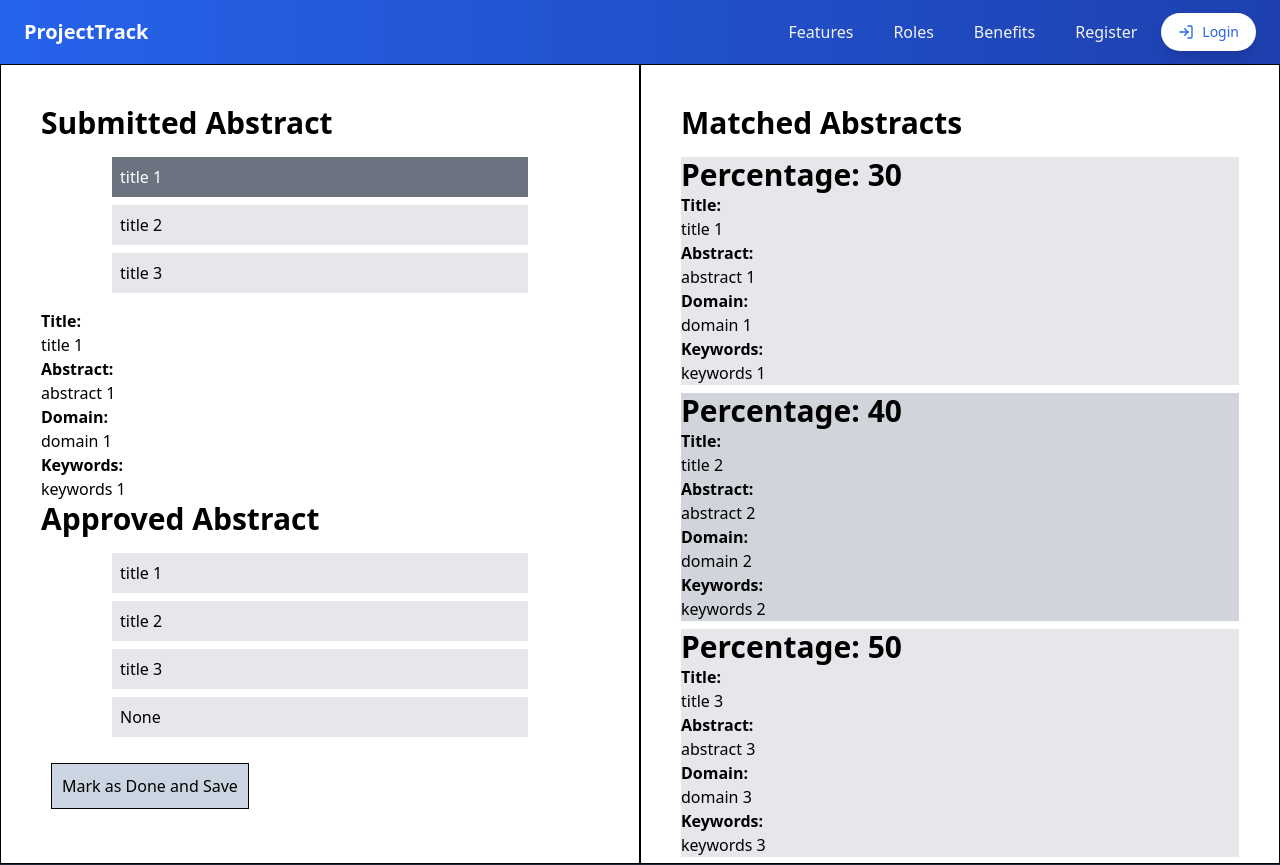
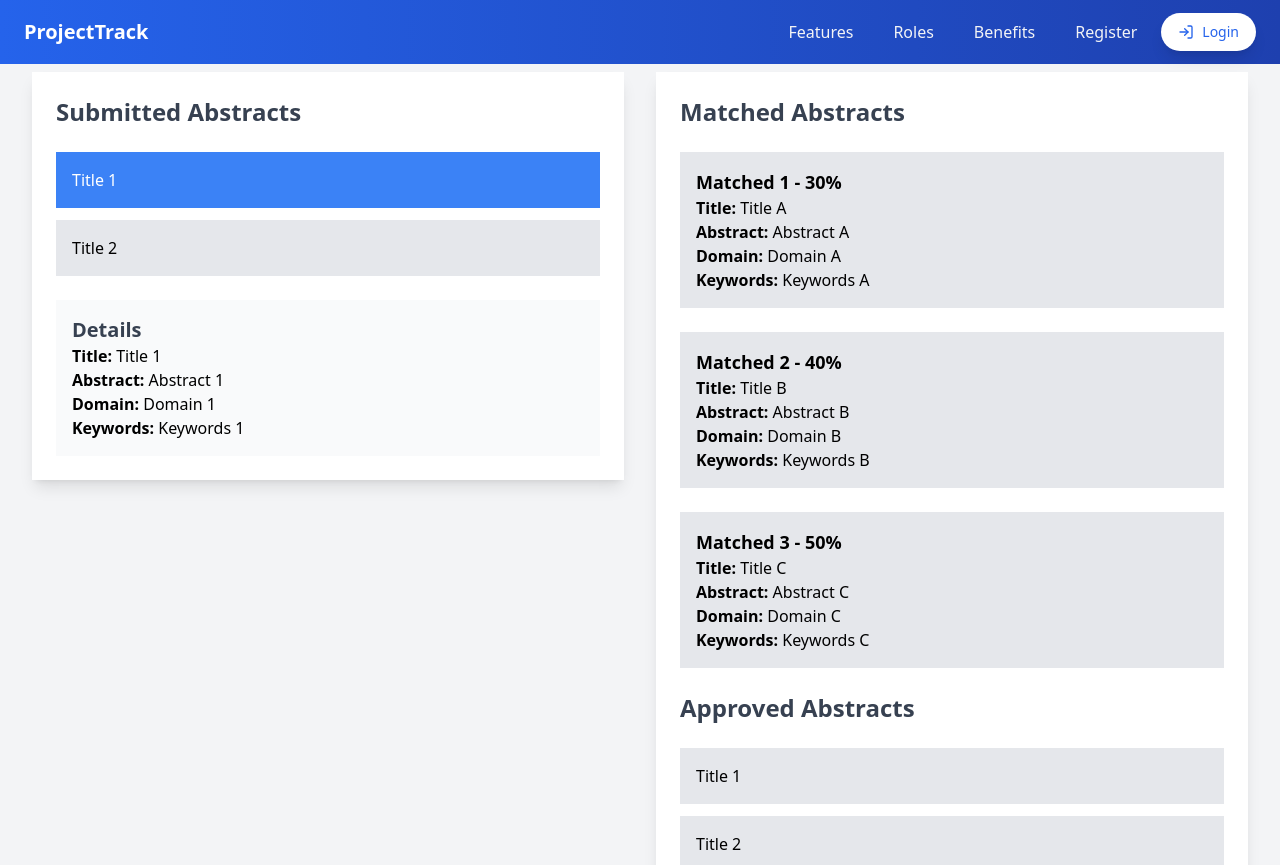
Before and after one commit to SumitBachhav/projectTrack, a React (Vite) app in the folder frontend/: page /staff/topicReview/1 in a window 1280 px wide. Shown: the top 865 px of the page. Built offline with nearby package versions, Linux system fonts and the light colour scheme.

Commit message:
Update TopicReview.jsx
TopicReview.jsx file has edited (UI)

```diff
--- a/frontend/src/components/staff/TopicReview.jsx
+++ b/frontend/src/components/staff/TopicReview.jsx
@@ -1,117 +1,118 @@
-import React, { useState, useEffect } from 'react'
-import axios from 'axios';
-import { useNavigate, useParams } from 'react-router-dom';
-
+import React, { useState } from "react";
+import { useParams } from "react-router-dom";
 
 const TopicReview = () => {
-
-    const { studentId } = useParams()
-    console.log(studentId)
-
-    // fetch data through student id and useEffect-----------------------------------------------------------
+  const { studentId } = useParams();
 
   const TopicReviewDetails = {
     items: [
       {
-                stdAbsId: 1, title: 'title 1', abstract: 'abstract 1', domain: 'domain 1', keywords: 'keywords 1',
-                matched1: { percentage: 30, title: 'title 1', abstract: 'abstract 1', domain: 'domain 1', keywords: 'keywords 1' },
-                matched2: { percentage: 40, title: 'title 2', abstract: 'abstract 2', domain: 'domain 2', keywords: 'keywords 2' },
-                matched3: { percentage: 50, title: 'title 3', abstract: 'abstract 3', domain: 'domain 3', keywords: 'keywords 3' },
-                approved: false
+        stdAbsId: 1,
+        title: "Title 1",
+        abstract: "Abstract 1",
+        domain: "Domain 1",
+        keywords: "Keywords 1",
+        matched1: { percentage: 30, title: "Title A", abstract: "Abstract A", domain: "Domain A", keywords: "Keywords A" },
+        matched2: { percentage: 40, title: "Title B", abstract: "Abstract B", domain: "Domain B", keywords: "Keywords B" },
+        matched3: { percentage: 50, title: "Title C", abstract: "Abstract C", domain: "Domain C", keywords: "Keywords C" },
+        approved: false,
       },
       {
-                stdAbsId: 2, title: 'title 2', abstract: 'abstract 2', domain: 'domain 2', keywords: 'keywords 2',
-                matched1: { percentage: 30, title: 'title 11', abstract: 'abstract 11', domain: 'domain 11', keywords: 'keywords 11' },
-                matched2: { percentage: 40, title: 'title 2', abstract: 'abstract 2', domain: 'domain 2', keywords: 'keywords 2' },
-                matched3: { percentage: 50, title: 'title 3', abstract: 'abstract 3', domain: 'domain 3', keywords: 'keywords 3' },
-                approved: false
-            },
-            {
-                stdAbsId: 3, title: 'title 3', abstract: 'abstract 3', domain: 'domain 3', keywords: 'keywords 3',
-                matched1: { percentage: 30, title: 'title 1', abstract: 'abstract 1', domain: 'domain 1', keywords: 'keywords 1' },
-                matched2: { percentage: 40, title: 'title 2', abstract: 'abstract 2', domain: 'domain 2', keywords: 'keywords 2' },
-                matched3: { percentage: 50, title: 'title 3', abstract: 'abstract 3', domain: 'domain 3', keywords: 'keywords 3' },
-                approved: false
+        stdAbsId: 2,
+        title: "Title 2",
+        abstract: "Abstract 2",
+        domain: "Domain 2",
+        keywords: "Keywords 2",
+        matched1: { percentage: 30, title: "Title X", abstract: "Abstract X", domain: "Domain X", keywords: "Keywords X" },
+        matched2: { percentage: 40, title: "Title Y", abstract: "Abstract Y", domain: "Domain Y", keywords: "Keywords Y" },
+        matched3: { percentage: 50, title: "Title Z", abstract: "Abstract Z", domain: "Domain Z", keywords: "Keywords Z" },
+        approved: false,
       },
     ],
-        markAsDone: false,
-    }
-    let items = TopicReviewDetails.items
+  };
 
-    const [data, setData] = useState(null);
-    const [loading, setLoading] = useState(true);
-    const [error, setError] = useState(null);
-
-    // Fetch data on component mount
-    // useEffect(() => {
-    //     const fetchData = async () => {
-    //       try {
-    //         const response = await axios.get('https://api.example.com/data');
-    //         setData(response.data);
-    //       } catch (error) {
-    //         setError(error.message);
-    //       } finally {
-    //         setLoading(false);
-    //       }
-    //     };
-
-    //     fetchData();
-    //   }, []);  // Empty dependency array means this effect runs only once (on mount)
-
-    //   if (loading) {
-    //     return <div>Loading...</div>;
-    //   }
-
-    //   if (error) {
-    //     return <div>Error: {error}</div>;
-    //   }
-
-    //   setData(JSON.stringify(data))
-
-
-
-
-    const handleMarkAsDone = () => {
-        // setMarkAsDone(!markAsDone);
-        alert("Saved")
-    };// submit data through api -------------------------------------------------------
-    // approved list to send to backend
-
+  const [items] = useState(TopicReviewDetails.items);
+  const [selectedItem, setSelectedItem] = useState(items[0].stdAbsId);
   const [approvedList, setApprovedList] = useState([]);
 
-    const [selectedItem, setSelectedItem] = useState(items[0].stdAbsId);
+  const handleItemClick = (item) => {
+    setSelectedItem(item.stdAbsId);
+  };
 
-    const handleItemClick = (item) => {
-        if (selectedItem !== item.stdAbsId) {
-            setSelectedItem(item.stdAbsId)
-
+  const handleApproveClick = (item) => {
+    if (approvedList.includes(item.stdAbsId)) {
+      setApprovedList(approvedList.filter((id) => id !== item.stdAbsId));
+    } else {
+      setApprovedList([...approvedList, item.stdAbsId]);
     }
   };
 
-    const handleApproveClick = (item) => {
-        if (approvedList.includes(items.indexOf(item))) {
-            setApprovedList(approvedList.filter((index) => index !== items.indexOf(item)))
-        } else {
-            setApprovedList([...approvedList, items.indexOf(item)]);
-        }
-    };
+  return (
+    <div className="flex flex-col lg:flex-row items-start mt-10 justify-center min-h-screen bg-gray-100 p-8 gap-8">
+      {/* Left Section */}
+      <div className="w-full lg:w-1/2 bg-white shadow-lg rounded-lg p-6 space-y-6">
+        <h2 className="text-2xl font-bold text-gray-700">Submitted Abstracts</h2>
+        <ul className="space-y-3">
+          {items.map((item) => (
+            <li
+              key={item.stdAbsId}
+              onClick={() => handleItemClick(item)}
+              className={`p-4 rounded-lg cursor-pointer transition-all ${
+                selectedItem === item.stdAbsId ? "bg-blue-500 text-white" : "bg-gray-200 hover:bg-gray-300"
+              }`}
+            >
+              {item.title}
+            </li>
+          ))}
+        </ul>
 
+        {selectedItem && (
+          <div className="p-4 bg-gray-50 rounded-lg">
+            <h3 className="text-xl font-semibold text-gray-700">Details</h3>
+            <p>
+              <strong>Title:</strong> {items.find((item) => item.stdAbsId === selectedItem).title}
+            </p>
+            <p>
+              <strong>Abstract:</strong> {items.find((item) => item.stdAbsId === selectedItem).abstract}
+            </p>
+            <p>
+              <strong>Domain:</strong> {items.find((item) => item.stdAbsId === selectedItem).domain}
+            </p>
+            <p>
+              <strong>Keywords:</strong> {items.find((item) => item.stdAbsId === selectedItem).keywords}
+            </p>
+          </div>
+        )}
+      </div>
 
+      {/* Right Section */}
+      <div className="w-full lg:w-1/2 bg-white shadow-lg rounded-lg p-6 space-y-6">
+        <h2 className="text-2xl font-bold text-gray-700">Matched Abstracts</h2>
+        {selectedItem && (
+          <>
+            {[1, 2, 3].map((index) => {
+              const matched = items.find((item) => item.stdAbsId === selectedItem)[`matched${index}`];
+              return (
+                <div key={index} className="p-4 bg-gray-200 rounded-lg mb-4">
+                  <p className="text-lg font-semibold">Matched {index} - {matched.percentage}%</p>
+                  <p><strong>Title:</strong> {matched.title}</p>
+                  <p><strong>Abstract:</strong> {matched.abstract}</p>
+                  <p><strong>Domain:</strong> {matched.domain}</p>
+                  <p><strong>Keywords:</strong> {matched.keywords}</p>
+                </div>
+              );
+            })}
+          </>
+        )}
 
-
-    return (
-        <div className="flex flex-row items-center justify-center min-h-screen">
-            <div className='w-1/2 p-10 border border-black min-h-screen mt-16 overflow-auto max-h-screen'>
-                <p className='font-bold text-3xl'>Submitted Abstract</p>
-                <div className="max-w-md mx-auto p-4">
-                    <ul className="list-none space-y-2">
-                        {items.map((item, index) => (
+        <h2 className="text-2xl font-bold text-gray-700">Approved Abstracts</h2>
+        <ul className="space-y-3">
+          {items.map((item) => (
             <li
-                                key={index}
-                                onClick={() => handleItemClick(item)}
-                                className={`cursor-pointer p-2 rounded-lg transition-all ${selectedItem === item.stdAbsId
-                                    ? 'bg-gray-500 text-white'
-                                    : 'bg-gray-200 hover:bg-gray-300'
+              key={item.stdAbsId}
+              onClick={() => handleApproveClick(item)}
+              className={`p-4 rounded-lg cursor-pointer transition-all ${
+                approvedList.includes(item.stdAbsId) ? "bg-green-500 text-white" : "bg-gray-200 hover:bg-gray-300"
               }`}
             >
               {item.title}
@@ -119,130 +120,8 @@ const TopicReview = () => {
           ))}
         </ul>
       </div>
-                <div>
-                    {selectedItem && (
-                        <div>
-                            <p><strong> Title: </strong> <br /> {items.find((item) => item.stdAbsId === selectedItem).title}</p>
-                            <p><strong> Abstract: </strong> <br /> {items.find((item) => item.stdAbsId === selectedItem).abstract}</p>
-                            <p><strong> Domain: </strong> <br /> {items.find((item) => item.stdAbsId === selectedItem).domain}</p>
-                            <p><strong> Keywords: </strong> <br /> {items.find((item) => item.stdAbsId === selectedItem).keywords}</p>
-                        </div>
-                    )}
-                </div>
-                <p className='font-bold text-3xl'>Approved Abstract</p>
-
-                <div className="max-w-md mx-auto p-4">
-                    <ul className="list-none space-y-2">
-                        {items.map((item, index) => (
-                            <li
-                                key={index}
-                                onClick={() => handleApproveClick(item)}
-                                className={`cursor-pointer p-2 rounded-lg transition-all ${approvedList.includes(items.indexOf(item))
-                                    ? 'bg-gray-500 text-white'
-                                    : 'bg-gray-200 hover:bg-gray-300'
-                                    }`}
-                            >
-                                {item.title}
-                            </li>
-                        ))}
-                    </ul>
-                    <div className='mt-2 cursor-pointer p-2 rounded-lg transition-all bg-gray-200 hover:bg-gray-300'
-                        onClick={() => setApprovedList([-1])}>
-                        None
-                    </div>
-                </div>
-                <button
-                    onClick={handleMarkAsDone}
-                    style={{
-                        backgroundColor: 'rgb(203 213 225)',
-                        border: '1px solid black',
-                        padding: '10px',
-                        margin: '10px',
-                    }}                    >
-                    Mark as Done and Save
-                </button>
-            </div>
-            <div className='w-1/2 p-10 border border-black min-h-screen mt-16 overflow-auto max-h-screen'>
-                <p className='font-bold text-3xl'>Matched Abstracts</p>
-                <div className='mt-4'>
-                    {selectedItem && (
-                        <div>
-                            <div className='bg-gray-200 mb-2'>
-                                <p className='font-bold text-3xl'>Percentage: {items.find((item) => item.stdAbsId === selectedItem).matched1.percentage}</p>
-                                <p><strong> Title: </strong> <br /> {items.find((item) => item.stdAbsId === selectedItem).matched1.title}</p>
-                                <p><strong> Abstract: </strong> <br /> {items.find((item) => item.stdAbsId === selectedItem).matched1.abstract}</p>
-                                <p><strong> Domain: </strong> <br /> {items.find((item) => item.stdAbsId === selectedItem).matched1.domain}</p>
-                                <p><strong> Keywords: </strong> <br /> {items.find((item) => item.stdAbsId === selectedItem).matched1.keywords}</p>
-                            </div>
-                            <div className='bg-gray-300 mb-2'>
-                                <p className='font-bold text-3xl'>Percentage: {items.find((item) => item.stdAbsId === selectedItem).matched2.percentage}</p>
-                                <p><strong> Title: </strong> <br /> {items.find((item) => item.stdAbsId === selectedItem).matched2.title}</p>
-                                <p><strong> Abstract: </strong> <br /> {items.find((item) => item.stdAbsId === selectedItem).matched2.abstract}</p>
-                                <p><strong> Domain: </strong> <br /> {items.find((item) => item.stdAbsId === selectedItem).matched2.domain}</p>
-                                <p><strong> Keywords: </strong> <br /> {items.find((item) => item.stdAbsId === selectedItem).matched2.keywords}</p>
-                            </div>
-                            <div className='bg-gray-200'>
-                                <p className='font-bold text-3xl'>Percentage: {items.find((item) => item.stdAbsId === selectedItem).matched3.percentage}</p>
-                                <p><strong> Title: </strong> <br /> {items.find((item) => item.stdAbsId === selectedItem).matched3.title}</p>
-                                <p><strong> Abstract: </strong> <br /> {items.find((item) => item.stdAbsId === selectedItem).matched3.abstract}</p>
-                                <p><strong> Domain: </strong> <br /> {items.find((item) => item.stdAbsId === selectedItem).matched3.domain}</p>
-                                <p><strong> Keywords: </strong> <br /> {items.find((item) => item.stdAbsId === selectedItem).matched3.keywords}</p>
-                            </div>
-
-                        </div>
-                    )}
-                </div>
-            </div>
-
-        </div>
-    )
-}
-
-export default TopicReview
-
-
-/*
-import React, { useState, useEffect } from 'react';
-import axios from 'axios';
-
-const DataFetchingComponent = () => {
-  const [data, setData] = useState(null);  // Holds the fetched data
-  const [loading, setLoading] = useState(true);  // Loading state
-  const [error, setError] = useState(null);  // Error state
-
-  // Fetch data on component mount
-  useEffect(() => {
-    // Replace this URL with the endpoint you're fetching from
-    const fetchData = async () => {
-      try {
-        const response = await axios.get('https://api.example.com/data');  // API endpoint
-        setData(response.data);  // Store the fetched data in the state
-      } catch (error) {
-        setError(error.message);  // Store error message
-      } finally {
-        setLoading(false);  // Update loading state
-      }
-    };
-
-    fetchData();
-  }, []);  // Empty dependency array means this effect runs only once (on mount)
-
-  if (loading) {
-    return <div>Loading...</div>;  // Show loading state
-  }
-
-  if (error) {
-    return <div>Error: {error}</div>;  // Show error state
-  }
-
-  return (
-    <div>
-      <h1>Fetched Data</h1>
-      <pre>{JSON.stringify(data, null, 2)}</pre>  {// Display the fetched data}
     </div>
   );
 };
 
-export default DataFetchingComponent;
-
-*/
+export default TopicReview;
```
Lines whose indentation alone changed are shown as unchanged.
